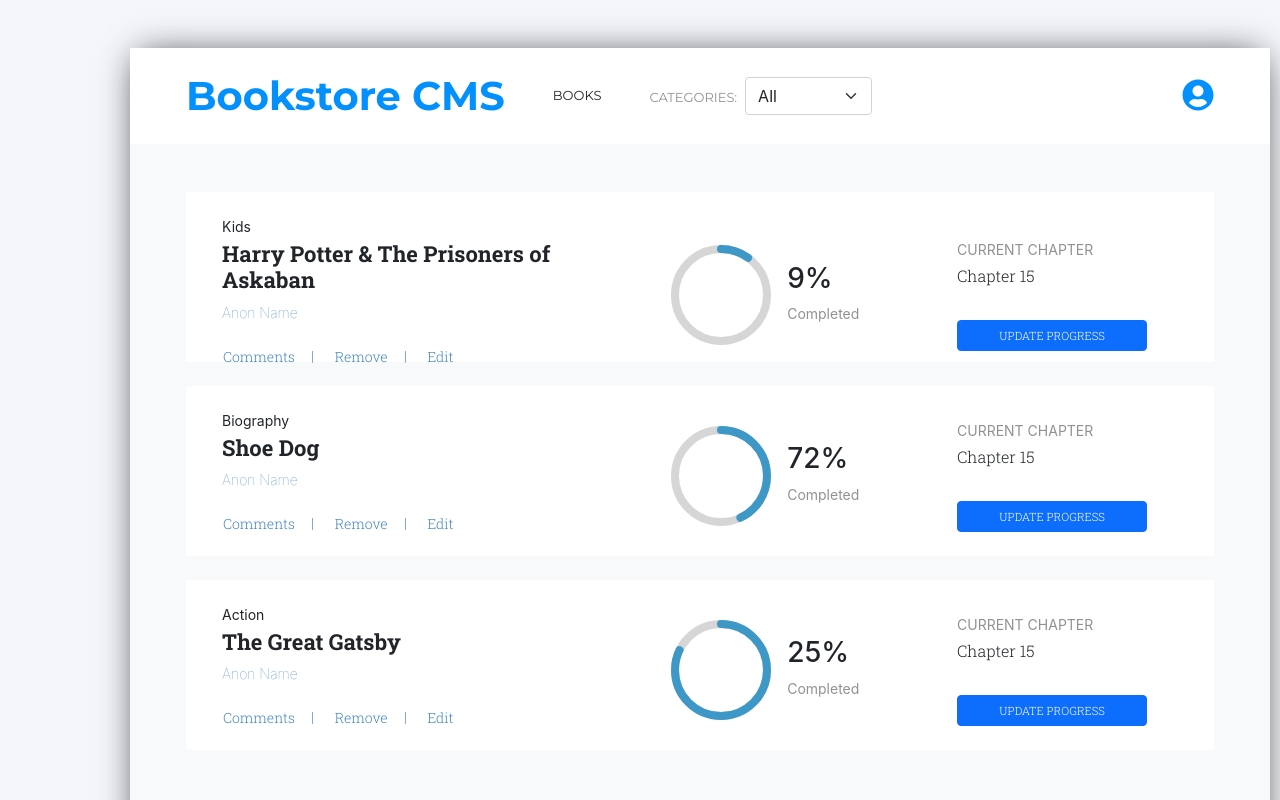
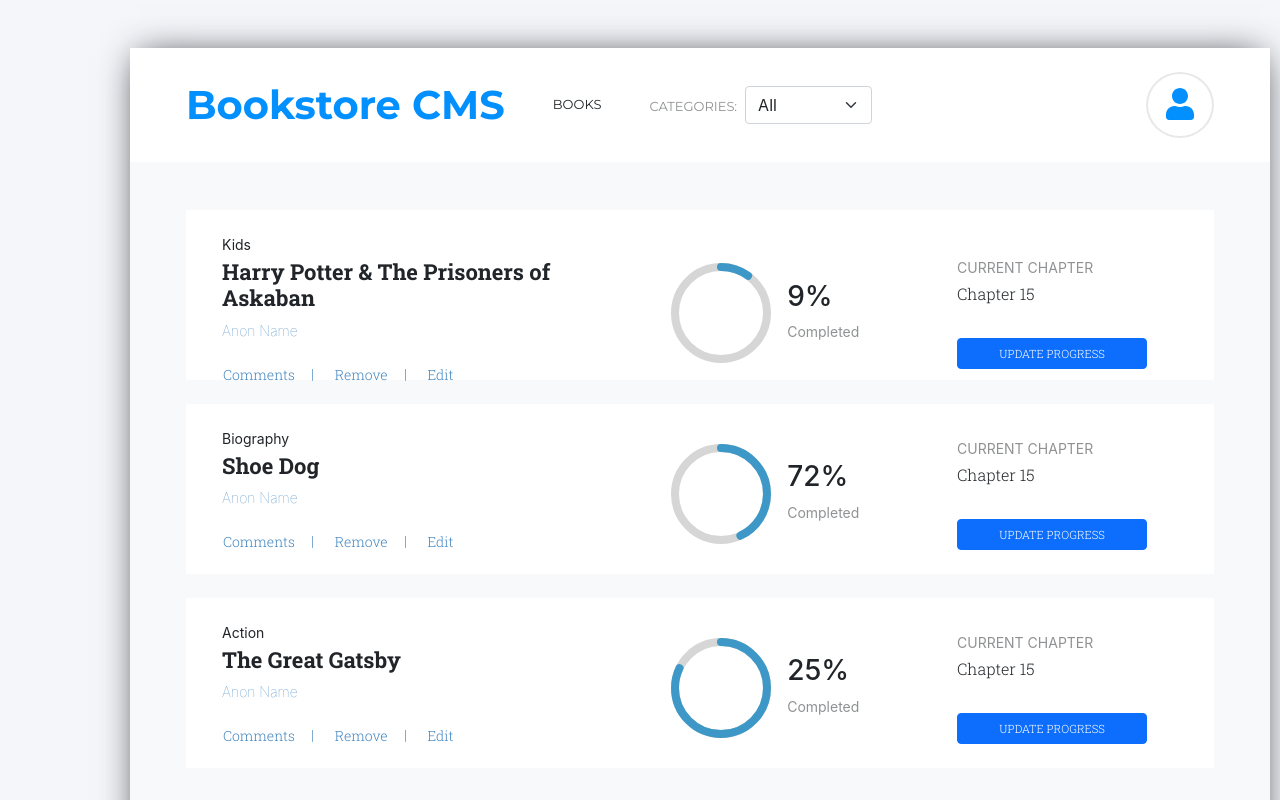
Before and after one commit to akshay-narkar/Bookstore, a React (Create React App) app: page / in a window 1280 px wide. Shown: the top 800 px of the page. Built offline with nearby package versions, Linux system fonts and the light colour scheme.

Commit message:
Change user icon

```diff
--- a/src/Containers/Bookslist.js
+++ b/src/Containers/Bookslist.js
@@ -36,7 +36,9 @@ function Bookslist(props) {
           />
         </div>
         <div>
-          <i className="fas fa-user-circle azure fa-2x" aria-hidden="true" />
+          <div className="oval text-center">
+            <i className="fas fa-user azure fa-2x" aria-hidden="true" />
+          </div>
         </div>
       </div>
       <div className="table-class">
--- a/src/index.css
+++ b/src/index.css
@@ -72,6 +72,13 @@ body {
   font-size: small;
 }
 
+.oval {
+  padding: 0.875rem;
+  border: solid 2px #e8e8e8;
+  border-radius: 50%;
+  width: 68px;
+}
+
 .text-box {
   width: 35.5rem;
 }
```
